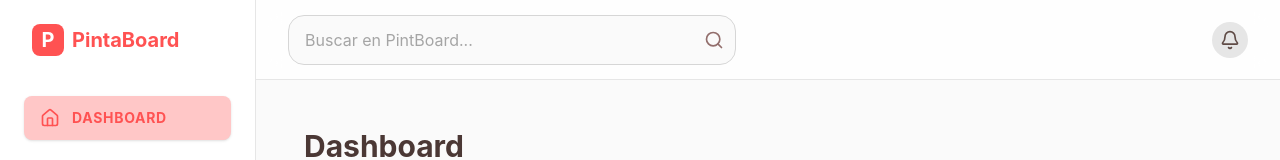
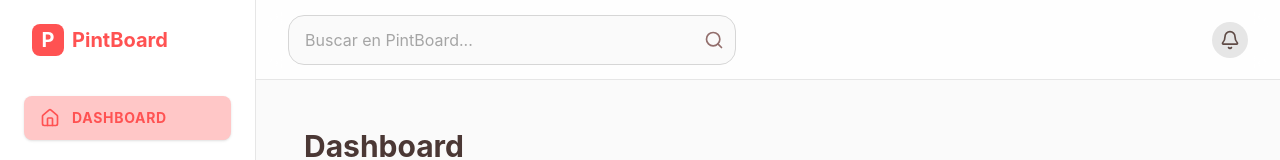
Before and after one commit to JoseAlfonsoB/PintBoard-FrontEnd, a React (Vite) app: page /app/dashboard in a window 1280 px wide. Shown: the top 160 px of the page. Built offline with nearby package versions, Linux system fonts and the light colour scheme.

Commit message:
FIX: Correciones visuales para una mejor estetica del sistema para el usuario.

```diff
--- a/src/components/organisms/EditProfileModal.jsx
+++ b/src/components/organisms/EditProfileModal.jsx
@@ -35,10 +35,10 @@ const EditProfileModal = ({ isOpen, onClose }) => {
                     <Input label="Nombre de usuario" placeholder="@usuario" defaultValue="josealfonso_ba" />
 
                     <div className="flex gap-4 mt-4">
-                        <Button variant="neutral" className="flex-1 rounded-full" onClick={onClose}>
+                        <Button variant="neutral" className="px-6 py-2.5 bg-Neutral-100 text-CafeSecondary-500 rounded-full font-bold hover:bg-Neutral-200 transition-colors cursor-pointer" onClick={onClose}>
                             Cancelar
                         </Button>
-                        <Button variant="primary" className="flex-1 rounded-full border-none" type="submit">
+                        <Button variant="primary" className="flex-1 rounded-full border-none cursor-pointer" type="submit">
                             Guardar cambios
                         </Button>
                     </div>
--- a/src/components/organisms/Sidebar.jsx
+++ b/src/components/organisms/Sidebar.jsx
@@ -30,7 +30,7 @@ const Sidebar = () => {
                     <div className="w-8 h-8 bg-redPrimary-300 rounded-lg flex items-center justify-center">
                         <span className="text-white font-bold text-xl font-kaushan">P</span>
                     </div>
-                    <h1 className="text-xl font-kaushan font-bold text-redPrimary-300">PintaBoard</h1>
+                    <h1 className="text-xl font-kaushan font-bold text-redPrimary-300">PintBoard</h1>
                 </div>
 
                 {/* Navegación dinámica */}
```
